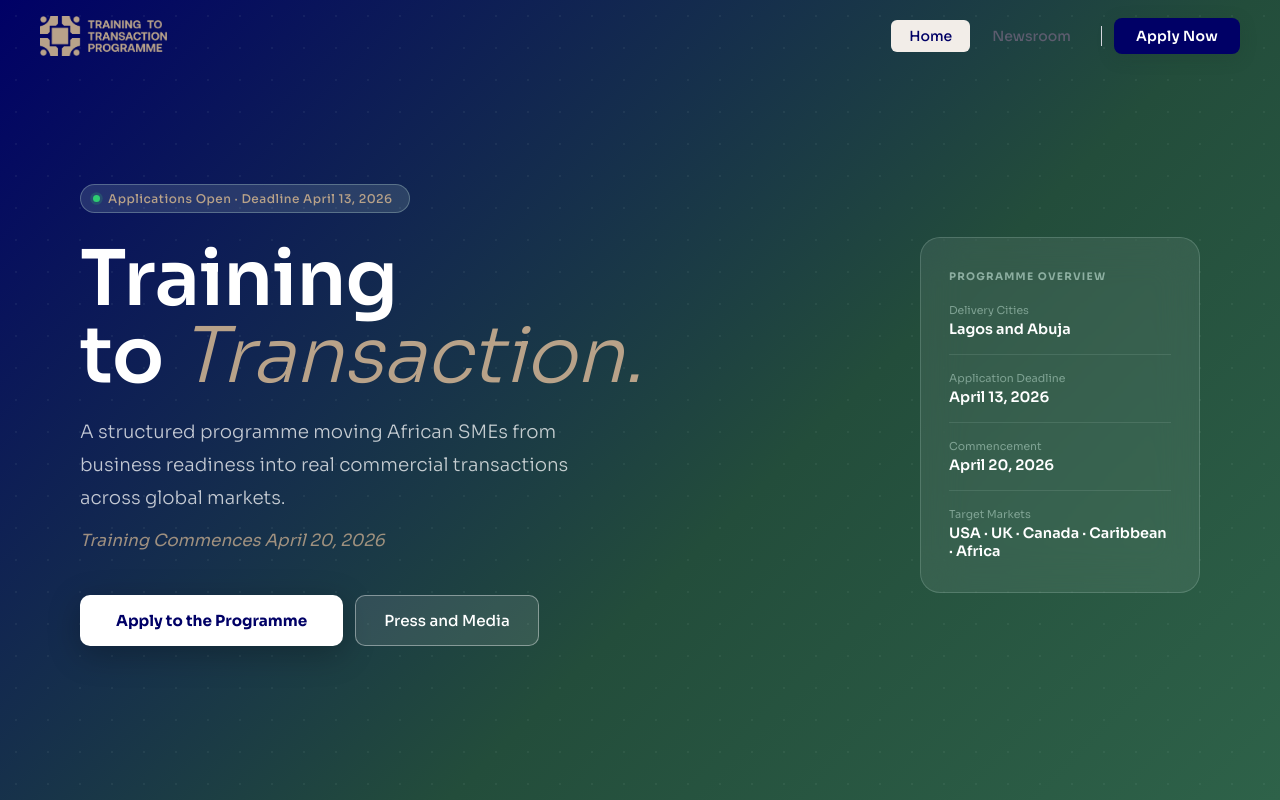
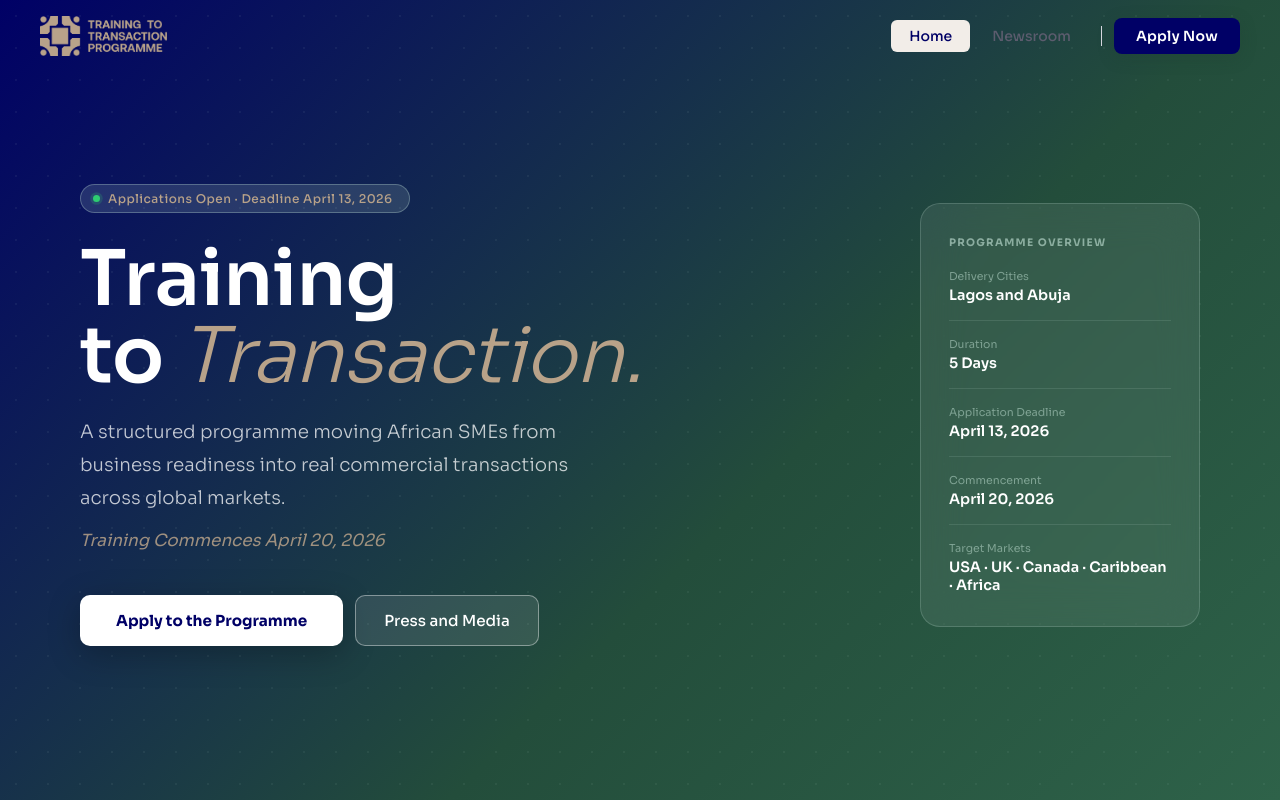
Before and after one commit to Talljuw0n/t2tprogramme, a React (Vite) app: page / in a window 1280 px wide. Shown: the top 800 px of the page. Built offline with nearby package versions, Linux system fonts and the light colour scheme.

Commit message:
final changes

```diff
--- a/src/t2t-programme.jsx
+++ b/src/t2t-programme.jsx
@@ -663,7 +663,7 @@ const Landing = ({ setPage }) => {
             {/* Right overview card — desktop only */}
             <div style={{ width:280, background:"rgba(255,255,255,0.08)", backdropFilter:"blur(20px)", border:"1px solid rgba(200,230,218,0.2)", borderRadius:20, padding:"32px 28px", flexShrink:0 }}>
               <p style={{ fontSize:"0.65rem", fontWeight:700, color:"rgba(200,230,218,0.6)", letterSpacing:"0.12em", marginBottom:20 }}>PROGRAMME OVERVIEW</p>
-              {[{label:"Delivery Cities",val:"Lagos and Abuja"},{label:"Application Deadline",val:"April 13, 2026"},{label:"Commencement",val:"April 20, 2026"},{label:"Target Markets",val:"USA · UK · Canada · Caribbean · Africa "}].map(({label,val},i,arr)=>(
+              {[{label:"Delivery Cities",val:"Lagos and Abuja"},{label:"Duration",val:"5 Days"},{label:"Application Deadline",val:"April 13, 2026"},{label:"Commencement",val:"April 20, 2026"},{label:"Target Markets",val:"USA · UK · Canada · Caribbean · Africa "}].map(({label,val},i,arr)=>(
                 <div key={label} style={{ marginBottom: i<arr.length-1?16:0, paddingBottom: i<arr.length-1?16:0, borderBottom: i<arr.length-1?"1px solid rgba(200,230,218,0.12)":"none" }}>
                   <p style={{ fontSize:"0.68rem", color:"rgba(200,230,218,0.5)", marginBottom:3 }}>{label}</p>
                   <p style={{ fontSize:"0.9rem", fontWeight:600, color:"white" }}>{val}</p>
@@ -696,7 +696,7 @@ const Landing = ({ setPage }) => {
             {/* Overview card — mobile, full width, INSIDE the column */}
             <div style={{ background:"rgba(255,255,255,0.1)", backdropFilter:"blur(20px)", border:"1px solid rgba(200,230,218,0.2)", borderRadius:16, padding:"24px" }}>
               <div style={{ display:"grid", gridTemplateColumns:"1fr 1fr", gap:16 }}>
-                {[{label:"Cities",val:"Lagos & Abuja"},{label:"Duration",val:"3 Months"},{label:"Deadline",val:"April 13, 2026"},{label:"Starts",val:"April 20, 2026"}].map(({label,val})=>(
+                {[{label:"Cities",val:"Lagos & Abuja"},{label:"Duration",val:"5 Days"},{label:"Deadline",val:"April 13, 2026"},{label:"Starts",val:"April 20, 2026"}].map(({label,val})=>(
                   <div key={label}>
                     <p style={{ fontSize:"0.65rem", color:"rgba(200,230,218,0.5)", marginBottom:3 }}>{label}</p>
                     <p style={{ fontSize:"0.875rem", fontWeight:600, color:"white" }}>{val}</p>
```
